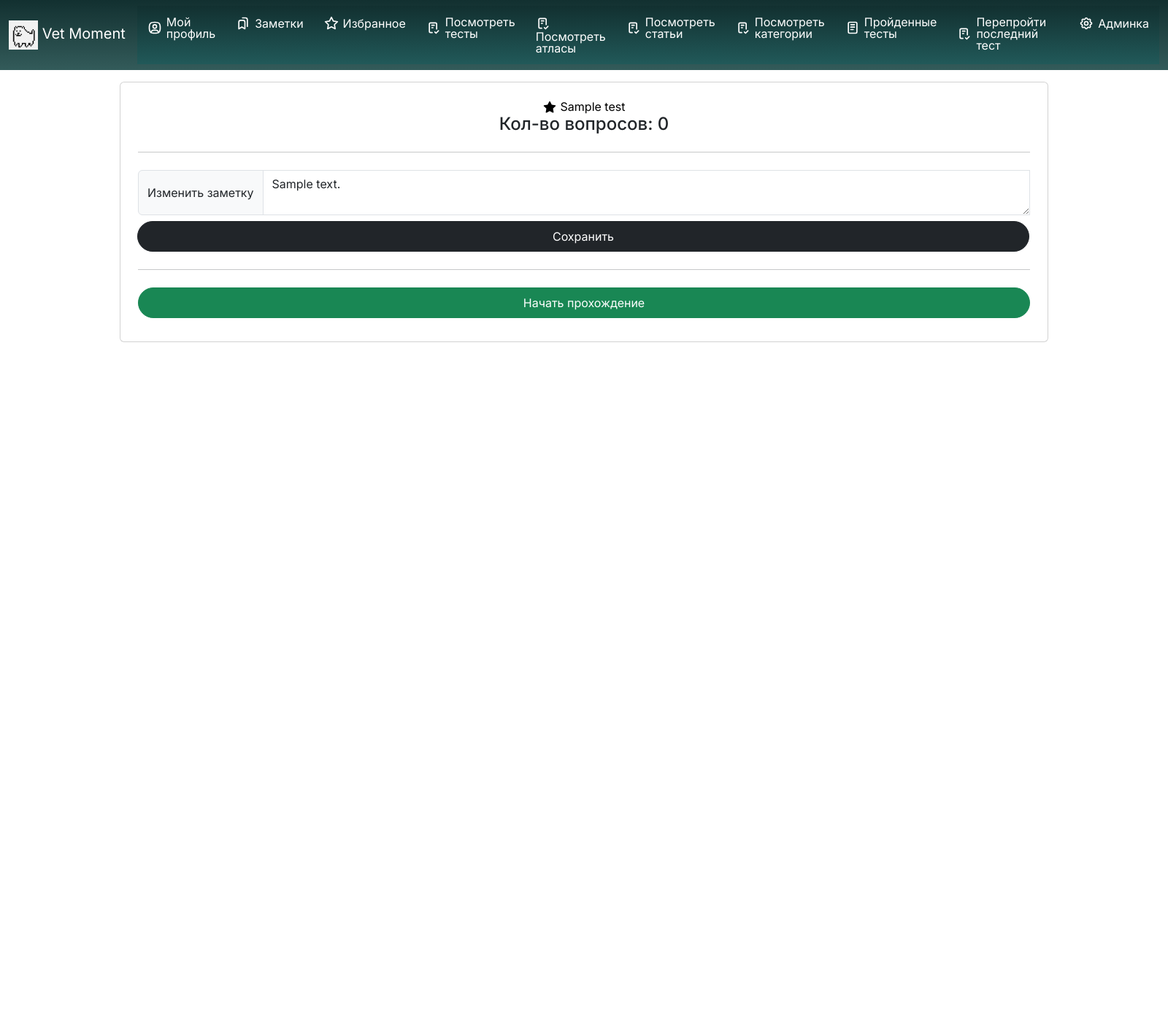
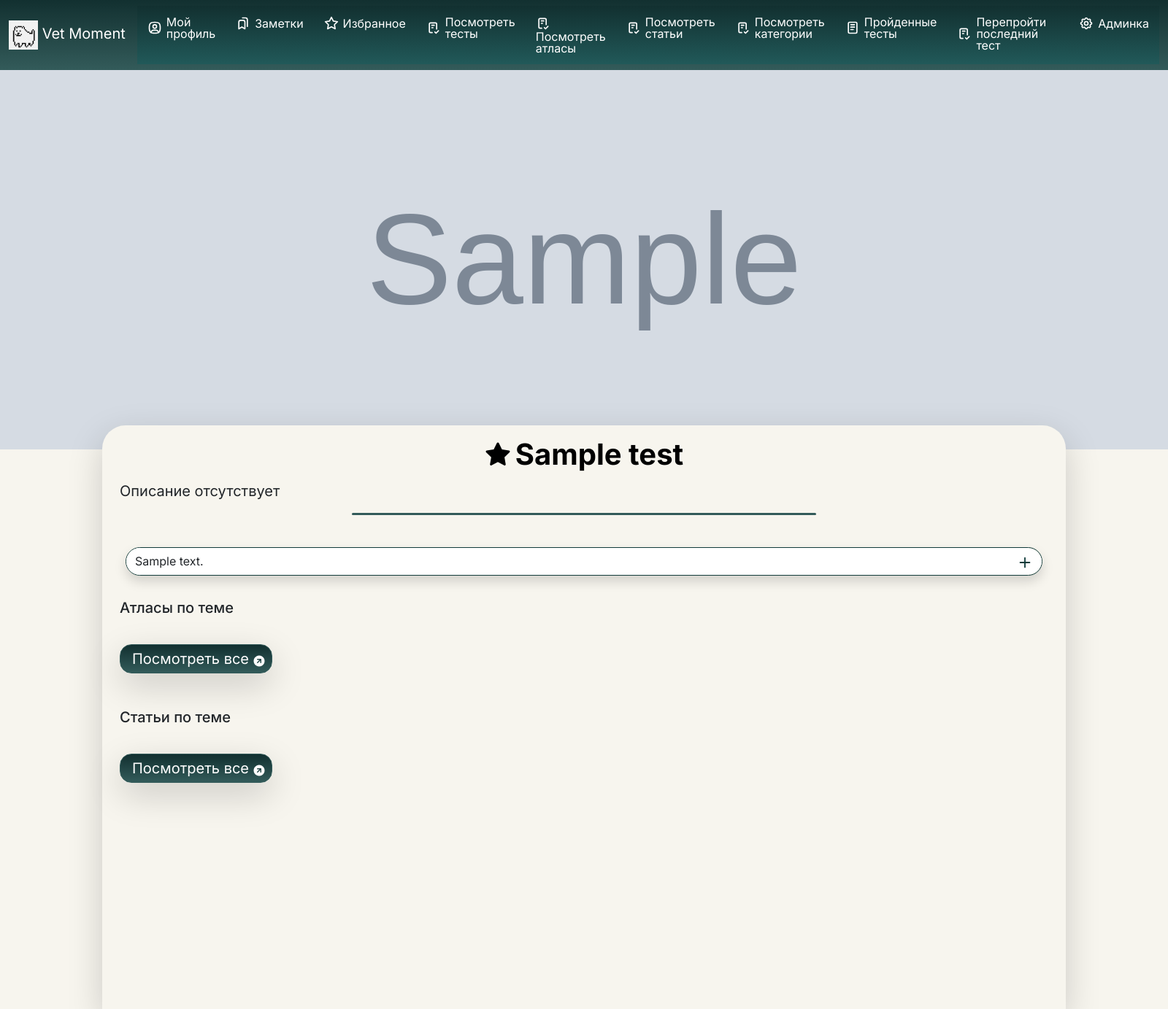
Before and after one commit to eleneaa/telegram-mini-app, a Django app: page /tests/open/1/ in a window 1600 px wide. Shown: the whole page at 73% size. Before the commit the page ends 469 px from the top, so only its background shows below. Run offline with Django 5.2, Linux system fonts and the light colour scheme; a user stored in the database is signed in; tables that the repository leaves empty hold one stand-in row (values such as "Sample post"); grey boxes marked "Sample" are stand-in pictures; data that the repository does not hold is empty; some libraries are stand-ins or nearby versions.

Commit message:
update atlas and test pages

```diff
--- a/django_engine/anatomy_main/anatomy_main/templates/index.html
+++ b/django_engine/anatomy_main/anatomy_main/templates/index.html
@@ -10,7 +10,7 @@
     <title>Vet Moment - Платформа для обучения ветеринаров</title>
     <link rel="stylesheet"
           href="https://unicons.iconscout.com/release/v4.0.0/css/line.css">
-    <meta name="theme-color" content="#ffffff">
+    <meta name="theme-color" content="#F7F5EE">
     <link rel="preconnect" href="https://fonts.gstatic.com">
     <link href="https://fonts.googleapis.com/css2?family=Raleway:wght@300;400;500;600;700;800&amp;display=swap"
           rel="stylesheet">
@@ -70,6 +70,40 @@
             background: linear-gradient(to bottom, #123030, #335B5A) !important;
             border-color: #335B5A; !important;
         }
+
+
+        /* Контейнер для закругленного содержания. Работает вместе с image-container */
+        .content-box {
+            min-height: 100vh;
+            position: relative;
+            background: #F7F5EE;
+            margin-top: -35px; /* Поднимаем контейнер, чтобы он перекрывал изображение */
+            z-index: 1;
+        }
+
+        .image-container {
+            max-height: 65vh;
+            position: relative;
+            display: inline-block;
+            width: 100%;
+            overflow: hidden;
+            margin-bottom: -55px; !important; /* Часть изображения зайдет под следующий контейнер */
+        }
+
+        .hotspot {
+            position: absolute;
+            height: 20px;
+            width: 20px;
+            background: rgba(247, 245, 238, 0.8);
+            border: 1px solid black;
+            border-radius: 50%;
+            cursor: pointer;
+        }
+
+        .notes-component {
+            border: 1px solid #113B3A; /* Толщина, стиль и цвет */
+        }
+
     </style>
     <link rel="preconnect" href="https://fonts.googleapis.com">
     <link rel="preconnect" href="https://fonts.gstatic.com" crossorigin>
@@ -82,6 +116,7 @@
             font-style: normal;
             {#font-size: 20px;#}
             line-height: 16px;
+            background-color: #F7F5EE;
         }
     </style>
     <style>
@@ -105,11 +140,13 @@
             display: none;
         }
         .draggable {
-            box-shadow: 2px 2px 10px rgba(0, 0, 0, 0.4);
+            box-shadow: 2px 2px 10px rgba(0, 0, 0, 0.46),
+                        0 2px 0 0 rgba(245, 247, 173, 1);
             min-width: 25vw; /* Минимальная ширина элемента */
             max-width: 25vw; /* Минимальная ширина элемента */
             margin-right: 10px; /* Отступы между элементами */
             cursor: grab; /* Курсор при наведении на элемент */
+            background-color: #F7F5EE;
         }
 
         .draggable img {
@@ -118,15 +155,23 @@
         }
 
         .draggable-lg {
+            box-shadow: 2px 2px 10px rgba(0, 0, 0, 0.46),
+                        0 2px 0 0 rgba(245, 247, 173, 1);
             min-width: 30vw;
             max-width: 30vw;
             min-height: 30vw;
             max-height: 30vw;
             margin-bottom: 6px;
+            background-color: #F7F5EE;
         }
         .draggable-lg img {
             min-height: 25vw;
             max-height: 25vw;
+        }
+
+        .star-icon {
+            width: 36px;
+            height: 36px;
         }
 
         span {
@@ -143,6 +188,11 @@
             }
             span {
                 font-size: 18px; /* Размер для планшетов */
+            }
+
+            .star-icon {
+                width: calc(1.375rem + 1.5vw);
+                height: calc(1.375rem + 1.5vw);
             }
         }
 
@@ -166,6 +216,11 @@
 
             h1 {
                 font-size: 24px; /* Размер для планшетов */
+            }
+
+            .star-icon {
+                width: 24px;
+                height: 24px;
             }
         }
 
@@ -192,6 +247,11 @@
             h1 {
                 font-size: 22px; /* Размер для мобильных устройств */
             }
+
+            .star-icon {
+                width: 22px;
+                height: 22px;
+            }
         }
 
         @media screen and (max-width: 320px) {
@@ -217,6 +277,11 @@
             h1 {
                     font-size: 16px; /* Размер для мобильных устройств */
                 }
+
+            .star-icon {
+                width: 18px;
+                height: 18px;
+            }
         }
 
 
--- a/django_engine/anatomy_main/anatomy_main/views.py
+++ b/django_engine/anatomy_main/anatomy_main/views.py
@@ -19,6 +19,7 @@
 import uuid
 
 # Дада снова токен в коде
+# )))))))))))))
 bot_token = os.getenv('BOT_TOKEN', '7887662113:AAH4eB61DIivFoXCYV3vivRk9-7iBDvjEKU')
 imgur_client_id = os.getenv('IMGUR_CLIENT_ID', '3dd1847a2c4f6e0')
 
--- a/django_engine/anatomy_main/articles/templates/scrollable_articles_cards_large.html
+++ b/django_engine/anatomy_main/articles/templates/scrollable_articles_cards_large.html
@@ -4,7 +4,7 @@
         {% for article in articles %}
             <div class="col-6 text-start d-flex justify-content-start text-center">
                 <a href="{{ article.get_absolute_url }}" style="text-decoration: none;">
-                    <div class="card draggable-lg border-0 shadow rounded-4">
+                    <div class="card draggable-lg border-0 rounded-4">
                         <img src="{% static article.article_photo %}" class="card-img-top rounded-top-4" alt="..." onerror="this.src='{% static "alternate_imgs/kotek.png" %}'; this.onerror=null;">
                         <div class="card-body">
                             <span>{{ article }}</span>
--- a/django_engine/anatomy_main/atlases/templates/scrollable_atlases_cards_large.html
+++ b/django_engine/anatomy_main/atlases/templates/scrollable_atlases_cards_large.html
@@ -4,7 +4,7 @@
             {% for atlas in atlases %}
                 <div class="col-6 text-start d-flex justify-content-start text-center">
                     <a href="{{ atlas.get_absolute_url }}" style="text-decoration: none;">
-                        <div class="card draggable-lg border-0 shadow rounded-4">
+                        <div class="card draggable-lg border-0 rounded-4">
                             <img src="{% static atlas.atlas_file %}" class="card-img-top rounded-top-4" alt="...">
                             <div class="card-body text-truncate">
                                 <span>{{ atlas }}</span>
--- a/django_engine/anatomy_main/atlases/urls.py
+++ b/django_engine/anatomy_main/atlases/urls.py
@@ -15,4 +15,7 @@
     path('popular_atlases/', views.list_popular_atlases, name='popular_atlases'),
     path('toggle_favorite_atlas/<str:atlas_id>/', views.toggle_favorite, name='add_to_favorite'),
     path('toggle_save_note/<str:atlas_id>/<str:note_text>/', views.toggle_save_note, name='toggle_save_note'),
+    path('toggle_save_note/<str:atlas_id>/', views.toggle_save_note, name='toggle_save_note'),
+    path('articles/<str:atlas_id>', views.open_articles_by_atlases, name='open_articles_by_atlases'),
+    path('tests/<str:atlas_id>', views.open_tests_by_atlases, name='open_tests_by_atlases')
 ]
--- a/django_engine/anatomy_main/tests/templates/add_note_to_test.html
+++ b/django_engine/anatomy_main/tests/templates/add_note_to_test.html
@@ -1,12 +1,12 @@
 
-<div class="input-group">
-  {% if note %}
-  <span class="input-group-text">Изменить заметку</span>
-  {% else %}
-  <span class="input-group-text">Добавить заметку</span>
-  {% endif %}
-  <textarea class="form-control" aria-label="With textarea" id="textareaID">{{ note }}</textarea>
-  <button class="btn btn-dark rounded-pill my-2 col-12 p-2 save-button">Сохранить</button>
+<div class="input-group mb-3 mt-3 notes-component shadow" style="border-radius: 20px;">
+    <input type="text" name="note" class="form-control search-input rounded-start-pill border border-0" placeholder="Написать заметку по тесту" style="border-right: none; border-color: rgb(0,0,0)" value="{{ note }}" id="textareaID">
+    <button class="btn btn-outline-secondary rounded-end-circle save-button border border-0" style="border-left: none; border-color: rgb(0,0,0); background-color: white">
+        <svg  xmlns="http://www.w3.org/2000/svg"  width="22"  height="22"  viewBox="0 0 24 24"  fill="none"  stroke="#113B3A"  stroke-width="2"  stroke-linecap="round"  stroke-linejoin="round"  class="icon icon-tabler icons-tabler-outline icon-tabler-plus">
+            <path stroke="none" d="M0 0h24v24H0z" fill="none"/>
+            <path d="M12 5l0 14" /><path d="M5 12l14 0" />
+        </svg>
+    </button>
 </div>
 
 <script src="https://code.jquery.com/jquery-3.6.0.min.js"></script>
--- a/django_engine/anatomy_main/tests/templates/add_test_to_favorite.html
+++ b/django_engine/anatomy_main/tests/templates/add_test_to_favorite.html
@@ -1,7 +1,7 @@
 {% load static %}
 <label>
     <button class="favorite-button btn-link p-0 m-0 w-100" style="border: 0; text-decoration: none; background: none" data-item-id="{{ test.id }}">
-        {% if is_favorite %}<img id="test" src="{% static 'icons/star_black.svg' %}" width="18px" height="18px">{% else %}<img id='test' src="{% static 'icons/star.svg' %}" width="18px" height="18px">{% endif %}
+        {% if is_favorite %}<img class="star-icon" id="test" src="{% static 'icons/star_black.svg' %}">{% else %}<img id='test' src="{% static 'icons/star.svg' %}" class="star-icon">{% endif %}
     </button>
 </label>
 <script src="https://code.jquery.com/jquery-3.6.0.min.js"></script>
@@ -24,16 +24,14 @@
                 success: function(response) {
                     if (response.action === 'added') {
                         var newIcon = document.createElement('img')
-                        newIcon.setAttribute('width', '18px')
-                        newIcon.setAttribute('height', '18px')
+                        newIcon.setAttribute('class', 'star-icon')
                         newIcon.setAttribute('id', 'test')
                         newIcon.setAttribute('src', "{% static 'icons/star_black.svg' %}")
                         oldIcon.parentNode.replaceChild(newIcon, oldIcon)
                         console.log(response.action)
                     } else {
                         var newIcon = document.createElement('img')
-                        newIcon.setAttribute('width', '18px')
-                        newIcon.setAttribute('height', '18px')
+                        newIcon.setAttribute('class', 'star-icon')
                         newIcon.setAttribute('id', 'test')
                         newIcon.setAttribute('src', "{% static 'icons/star.svg' %}")
                         oldIcon.replaceWith(newIcon)
--- a/django_engine/anatomy_main/tests/templates/test_page.html
+++ b/django_engine/anatomy_main/tests/templates/test_page.html
@@ -1,35 +1,38 @@
 {% include 'index.html' with active='tests' %}
 {% load static %}
 {% block content %}
-    <div class="container p-4 pt-3">
-        <div class="card card-bg">
-            <div class="card-body p-4">
-                <div class="row d-flex">
-                    <div class="col-12" style='text-align: center'>
-                        <div class="row row-cols-auto d-flex justify-content-center align-items-center">
-                            <div class="col-auto p-0">
-                                <a class="icon-link" style="text-decoration: none; color: black">
-                                    {% include 'add_test_to_favorite.html' %}
-                                    {{ test.label }}
-                                </a>
-                            </div>
-                        </div>
-                        <h4> Кол-во вопросов: {{ test.questions_ids|length }}</h4>
-                        {% if test.catalog_ids %}
-                            <label class="pb-4">Темы по тесту: {% for catalog in test.catalog_ids %} <a href="{{ catalog.get_absolute_url }}">{{ catalog }}</a> {% endfor %}</label>
-                        {% endif %}
-
-                    </div>
-                </div>
-                <hr class="hr"/>
-                <div class="row d-flex pt-2">
-                    <div class="col-12">
-                        {% include 'add_note_to_test.html' with note=note %}
-                    </div>
-                </div>
-                <hr class="hr"/>
-                <a href="{% url 'tests:start_test' test_id=test.id %}"><button class="btn btn-success rounded-pill my-2 col-12 p-2">Начать прохождение</button></a>
+    <div class="image-container p-0 m-0">
+        <img class='p-0 m-0' src="{% static test.test_photo %}"
+             style="width: 100%; height: 100%; max-height: 65vh; min-height: 35vh">
+    </div>
+    <div class="container p-4 content-box rounded-top-5 shadow-lg" style="padding-top: 0 !important;">
+        <div class="container p-0 m-0">
+            <div class="container p-3 text-center">
+                <a class="icon-link" style="text-decoration: none; color: black">
+                    {% include "add_test_to_favorite.html" %}
+                    <h1 style="margin: 0; padding: 0"><b>{{ test.label }}</b></h1>
+                </a>
             </div>
         </div>
+        <div class="row text-wrap text-break" style="line-height: 20px; padding-bottom: 20px">
+            {% if test.description %}<span>{{ atlas.description }}</span>
+            {% else %}<span>Описание отсутствует</span>
+            {% endif %}
+        </div>
+        <hr class="hr-vet rounded" style="margin-bottom: 20px"/>
+        <div class="container justify-content-center text-center p-2">
+            {% include "add_note_to_test.html" with test=test %}
+        </div>
+        <h5 class="mt-2 mb-2">Атласы по теме</h5>
+        <div class="mb-3">
+            {% include 'scrollable_atlases_cards.html' with atlases=atlases %}
+            <a href="{% url 'tests:open_atlases_by_test' test_id=test.id %}"><button class="btn btn-primary btn-sm mt-2 rounded-4 shadow-lg"><span class='m-2' style="margin-right: 1px !important">Посмотреть все</span> <svg  xmlns="http://www.w3.org/2000/svg"  width="18"  height="18"  viewBox="0 0 24 24"  fill="currentColor"  class="icon icon-tabler icons-tabler-filled icon-tabler-circle-arrow-up-right"><path stroke="none" d="M0 0h24v24H0z" fill="none"/><path d="M17 3.34a10 10 0 1 1 -14.995 8.984l-.005 -.324l.005 -.324a10 10 0 0 1 14.995 -8.336zm-2 4.66h-6l-.117 .007a1 1 0 0 0 -.883 .993l.007 .117a1 1 0 0 0 .993 .883h3.584l-4.291 4.293l-.083 .094a1 1 0 0 0 1.497 1.32l4.293 -4.293v3.586l.007 .117a1 1 0 0 0 1.993 -.117v-6l-.007 -.117l-.029 -.149l-.035 -.105l-.054 -.113l-.071 -.111a1.01 1.01 0 0 0 -.097 -.112l-.09 -.08l-.096 -.067l-.098 -.052l-.11 -.044l-.112 -.03l-.126 -.017l-.075 -.003z" /></svg></button></a>
+        </div>
+        <h5 class="mt-5 mb-2">Статьи по теме</h5>
+        <div class="mb-3">
+            {% include 'scrollable_articles_cards.html' with articles=articles %}
+            <a href="{% url 'tests:open_articles_by_test' test_id=test.id %}"><button class="btn btn-primary btn-sm mt-2 rounded-4 shadow-lg"><span class='m-2' style="margin-right: 1px !important">Посмотреть все</span> <svg  xmlns="http://www.w3.org/2000/svg"  width="18"  height="18"  viewBox="0 0 24 24"  fill="currentColor"  class="icon icon-tabler icons-tabler-filled icon-tabler-circle-arrow-up-right"><path stroke="none" d="M0 0h24v24H0z" fill="none"/><path d="M17 3.34a10 10 0 1 1 -14.995 8.984l-.005 -.324l.005 -.324a10 10 0 0 1 14.995 -8.336zm-2 4.66h-6l-.117 .007a1 1 0 0 0 -.883 .993l.007 .117a1 1 0 0 0 .993 .883h3.584l-4.291 4.293l-.083 .094a1 1 0 0 0 1.497 1.32l4.293 -4.293v3.586l.007 .117a1 1 0 0 0 1.993 -.117v-6l-.007 -.117l-.029 -.149l-.035 -.105l-.054 -.113l-.071 -.111a1.01 1.01 0 0 0 -.097 -.112l-.09 -.08l-.096 -.067l-.098 -.052l-.11 -.044l-.112 -.03l-.126 -.017l-.075 -.003z" /></svg></button></a>
+        </div>
+
     </div>
 {% endblock %}
--- a/django_engine/anatomy_main/tests/urls.py
+++ b/django_engine/anatomy_main/tests/urls.py
@@ -22,4 +22,6 @@
          name='toggle_save_note_test'),
     path("toggle_save_note_test/<str:test_id>/", views.toggle_save_note_test, name='toggle_save_note_test'),
     path("retry_last_test/", views.retry_last_test, name='retry_last_test'),
+    path('atlases/<str:test_id>', views.open_atlases_by_test, name='open_atlases_by_test'),
+    path('articles/<str:test_id>', views.open_articles_by_test, name='open_articles_by_test')
 ]
--- a/django_engine/anatomy_main/tests/views.py
+++ b/django_engine/anatomy_main/tests/views.py
@@ -1,14 +1,14 @@
 # Create your views here.
 # views.py
+from anatomy_main import utils
 from django.core.exceptions import ObjectDoesNotExist
 from django.http import Http404, HttpRequest
 from django.shortcuts import render, get_object_or_404, redirect
 from django.utils import timezone
 from django.views.decorators.http import require_POST
 from django.views.generic import ListView
+from users.models import QuestionUserRel, TestUserRel
 
-from anatomy_main import utils
-from users.models import QuestionUserRel, TestUserRel
 from .models import Test, Question, QuestionType
 
 
@@ -201,14 +201,25 @@
         note = rel_field.note
     return render(request, 'test_page.html', context={'test': test,
                                                       'is_favorite': is_favorite,
+                                                      'atlases': test.get_atlases_by_categories(),
+                                                      'articles': test.get_articles_by_categories(),
                                                       'note': note})
+
+
+def open_atlases_by_test(request, test_id):
+    test = get_object_or_404(Test, id=test_id)
+    return render(request, "list_atlases_page.html", context={"atlases": test.get_atlases_by_categories()})
+
+
+def open_articles_by_test(request, test_id):
+    test = get_object_or_404(Test, id=test_id)
+    return render(request, "list_articles_page.html", context={"articles": test.get_articles_by_categories()})
 
 
 def main_page(request):
     popular_tests = Test.get_popular(10)
     favorite_tests = [test_id.test_id for test_id in request.user.favorite_tests_ids()]
     favorite_tests = Test.objects.filter(id__in=favorite_tests)
-    print(favorite_tests)
     return render(request, "test_main_page.html", context={"popular_tests": popular_tests,
                                                            "favorite_tests": favorite_tests})
 
```
Also changed, not shown: django_engine/anatomy_main/anatomy_main/models.py (added, +35 -0 lines), django_engine/anatomy_main/articles/models.py (+2 -18 lines), django_engine/anatomy_main/atlases/models.py (+3 -17 lines), django_engine/anatomy_main/atlases/templates/add_atlas_to_favorite.html (+3 -5 lines), django_engine/anatomy_main/atlases/templates/add_note_to_atlas.html (+23 -10 lines), django_engine/anatomy_main/atlases/templates/atlas.html (+20 -32 lines), django_engine/anatomy_main/atlases/views.py (+14 -5 lines), django_engine/anatomy_main/tests/models.py (+5 -1 lines), django_engine/anatomy_main/tests/templates/scrollable_tests_cards_large.html (+1 -1 lines).
